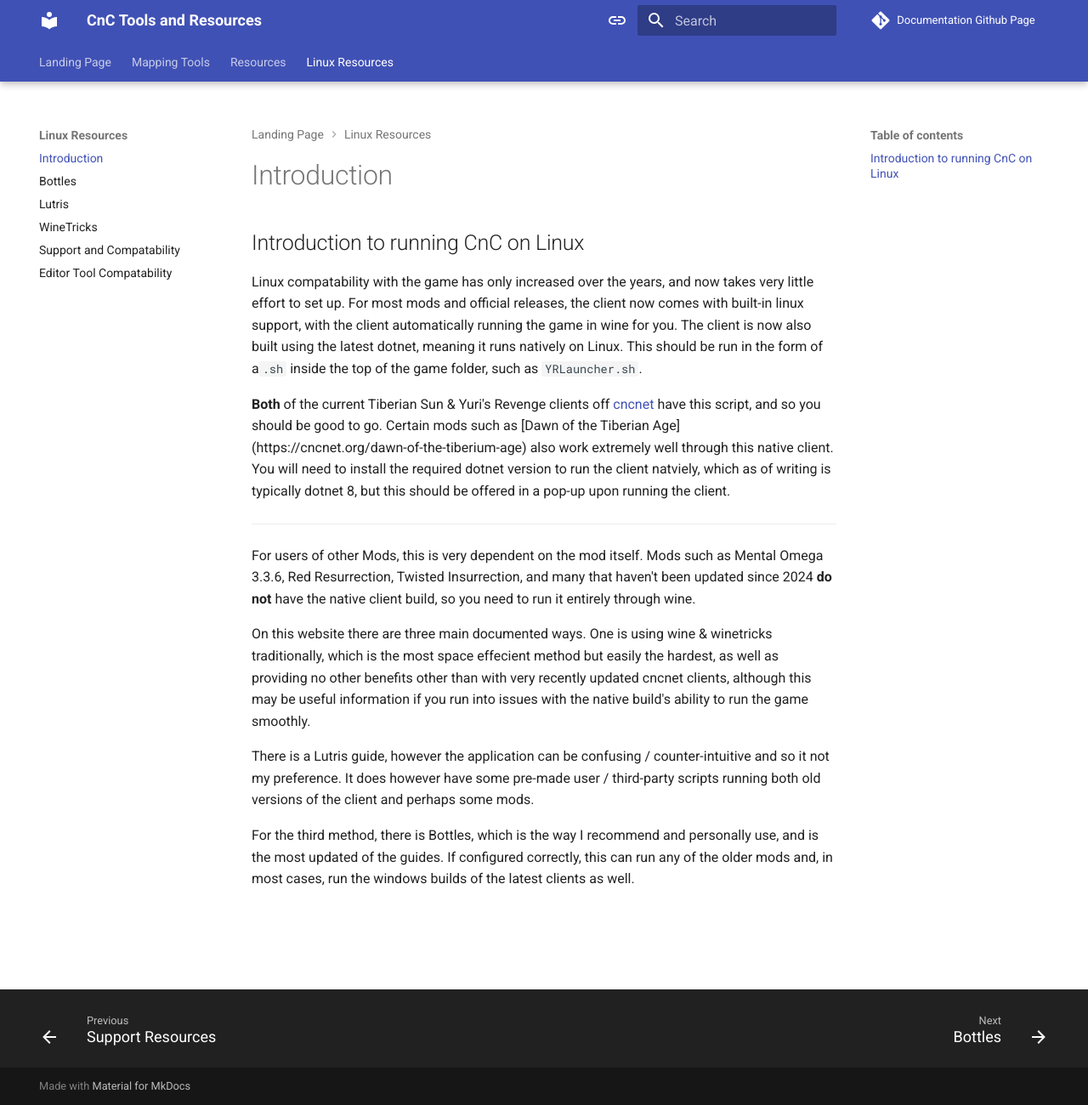
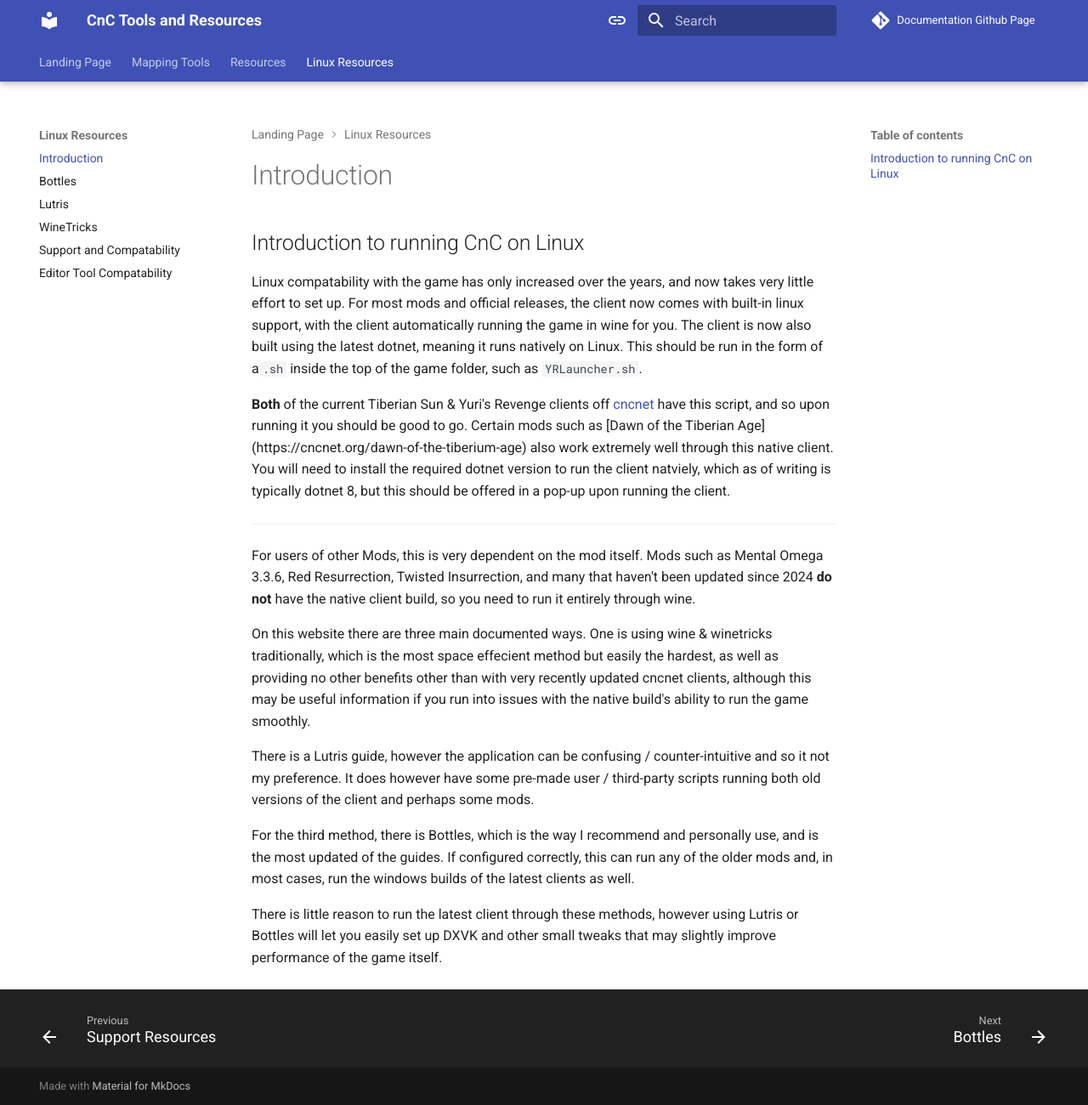
Before and after one commit to CatTanker/cnc_map_tool_guide, an MkDocs documentation site: the page built from docs/linuxintro.md, in a window 1280 px wide and 1300 px high. Shown: the whole window at 85% size. Built offline with MkDocs 1.6.1 and Material for MkDocs 9.7.7, drawn with Linux system fonts in a browser that asks for light colours; comment, search, counter and statistics services are not loaded.

Commit message:
Update Linux introduction for CnC setup
Added additional details on running CnC on Linux, including methods and recommendations for using Wine, Lutris, and Bottles.

```diff
--- a/docs/linuxintro.md
+++ b/docs/linuxintro.md
@@ -2,8 +2,9 @@
 
 Linux compatability with the game has only increased over the years, and now takes very little effort to set up. For most mods and official releases, the client now comes with built-in linux support, with the client automatically running the game in wine for you. The client is now also built using the latest dotnet, meaning it runs natively on Linux. This should be run in the form of a`.sh` inside the top of the game folder, such as `YRLauncher.sh`.
 
-**Both** of the current Tiberian Sun & Yuri's Revenge clients off [cncnet](cncnet.org) have this script, and so you should be good to go. Certain mods such as [Dawn of the Tiberian Age]
+**Both** of the current Tiberian Sun & Yuri's Revenge clients off [cncnet](cncnet.org) have this script, and so upon running it you should be good to go. Certain mods such as [Dawn of the Tiberian Age]
 (https://cncnet.org/dawn-of-the-tiberium-age) also work extremely well through this native client. You will need to install the required dotnet version to run the client natviely, which as of writing is typically dotnet 8, but this should be offered in a pop-up upon running the client.
+
 
 ---
 
@@ -15,3 +16,5 @@
 There is a Lutris guide, however the application can be confusing / counter-intuitive and so it not my preference. It does however have some pre-made user / third-party scripts running both old versions of the client and perhaps some mods.
 
 For the third method, there is Bottles, which is the way I recommend and personally use, and is the most updated of the guides. If configured correctly, this can run any of the older mods and, in most cases, run the windows builds of the latest clients as well.
+
+There is little reason to run the latest client through these methods, however using Lutris or Bottles will let you easily set up DXVK and other small tweaks that may slightly improve performance of the game itself.
```
